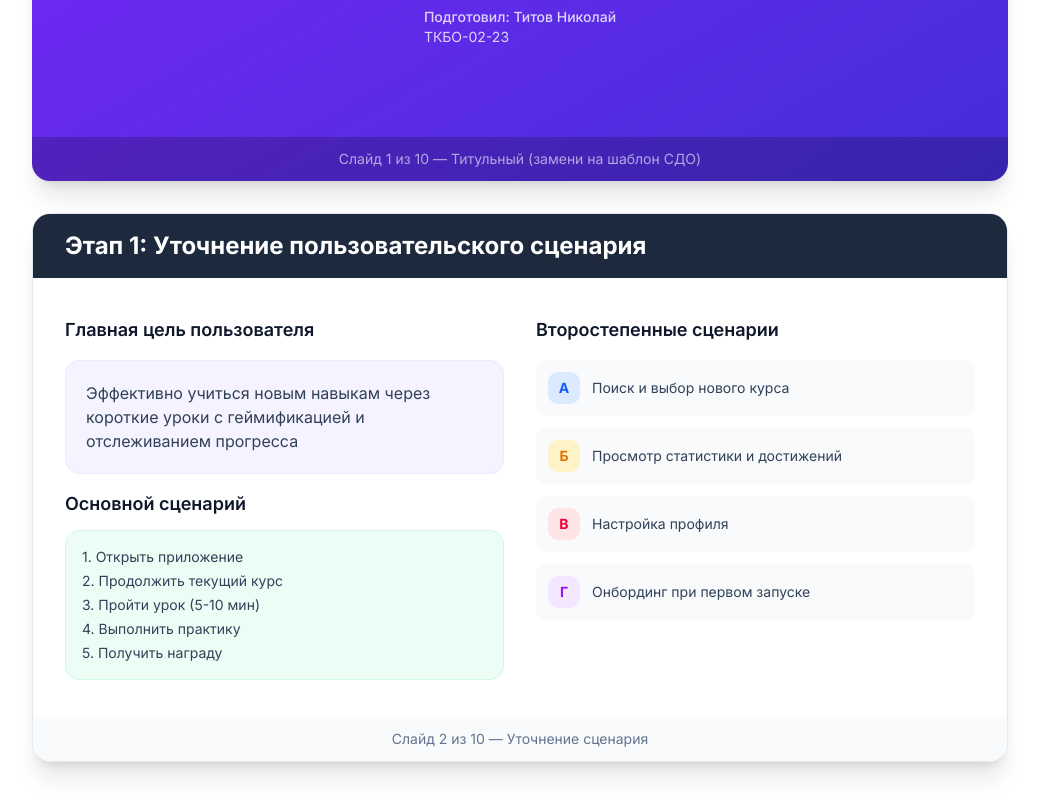
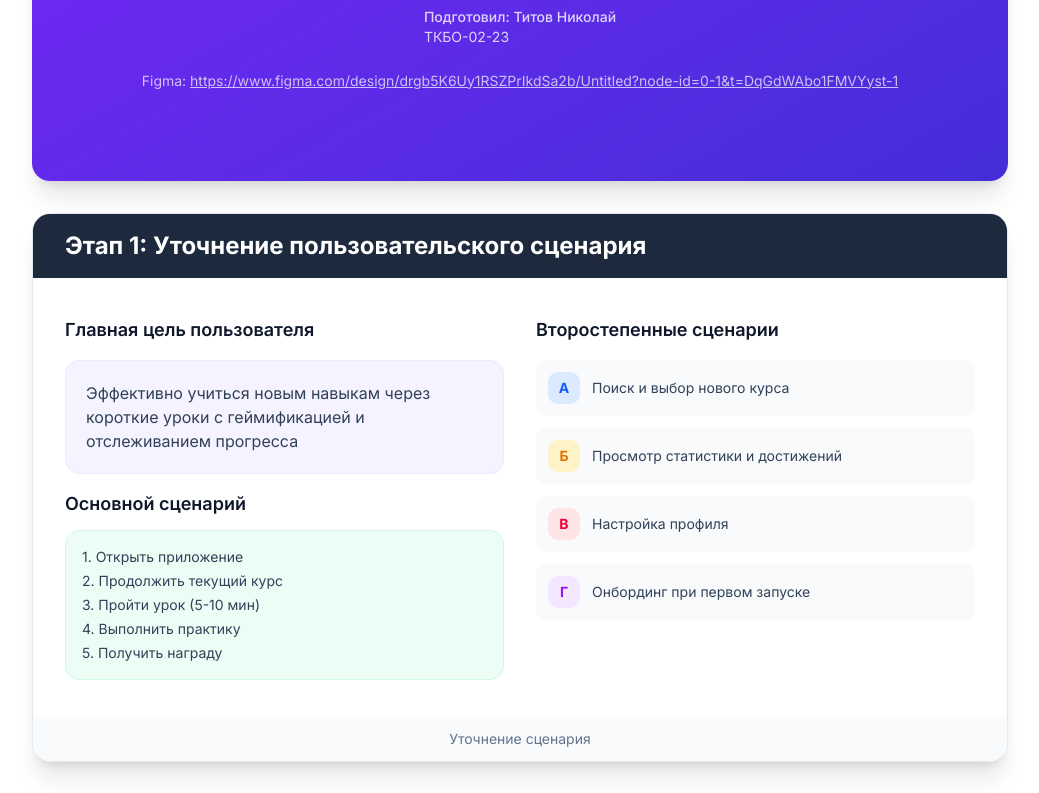
Before and after one commit to SecondNiceee/vir, a Next.js app: page /pdf2 in a window 1280 px wide. Shown: the part 480-1273 px from the top of the page, without its empty margins (120-1159 px from the left). Built offline with nearby package versions, Linux system fonts and the light colour scheme.

Commit message:
feat: update Figma links and slide titles in PDF pages

```diff
--- a/app/pdf1/page.tsx
+++ b/app/pdf1/page.tsx
@@ -10,7 +10,7 @@ export default function Pdf1Page() {
               <p className="text-sm text-slate-400">10 слайдов для сдачи</p>
             </div>
             <div className="flex gap-3">
-              <a href="https://www.figma.com/design/ifMj7wi9kSg8EiXMrfjmYS/Untitled?node-id=0-1&t=a26HOJN8i9Mb3mqx-1" target="_blank" rel="noopener noreferrer" className="text-sm text-green-400 hover:text-green-300">Figma-проект</a>
+              <a href="https://www.figma.com/design/drgb5K6Uy1RSZPrIkdSa2b/Untitled?node-id=0-1&t=DqGdWAbo1FMVYyst-1" target="_blank" rel="noopener noreferrer" className="text-sm text-green-400 hover:text-green-300">Figma-проект</a>
               <a href="/figma1" className="text-sm text-blue-400 hover:text-blue-300">Figma-контент</a>
             </div>
           </div>
@@ -39,9 +39,9 @@ export default function Pdf1Page() {
                 <p className="font-medium">Подготовил: Титов Николай</p>
                 <p>ТКБО-02-23</p>
               </div>
-            </div>
-            <div className="bg-black/20 px-6 py-3 text-center text-white/60 text-sm print:hidden">
-              Слайд 1 из 10 — Титульный (замени на шаблон СДО)
+              <div className="mt-6 text-sm text-white/70">
+                <p>Figma: <a href="https://www.figma.com/design/drgb5K6Uy1RSZPrIkdSa2b/Untitled?node-id=0-1&t=DqGdWAbo1FMVYyst-1" target="_blank" rel="noopener noreferrer" className="underline hover:text-white">https://www.figma.com/design/drgb5K6Uy1RSZPrIkdSa2b/Untitled?node-id=0-1&t=DqGdWAbo1FMVYyst-1</a></p>
+              </div>
             </div>
           </div>
 
@@ -85,7 +85,7 @@ export default function Pdf1Page() {
               </div>
             </div>
             <div className="bg-slate-50 px-6 py-3 text-center text-slate-500 text-sm print:hidden">
-              Слайд 2 из 10 — Выбор темы
+              Выбор темы
             </div>
           </div>
 
@@ -135,7 +135,7 @@ export default function Pdf1Page() {
               </div>
             </div>
             <div className="bg-slate-50 px-6 py-3 text-center text-slate-500 text-sm print:hidden">
-              Слайд 3 из 10 — Целевая аудитория
+              Целевая аудитория
             </div>
           </div>
 
@@ -193,7 +193,7 @@ export default function Pdf1Page() {
               </div>
             </div>
             <div className="bg-slate-50 px-6 py-3 text-center text-slate-500 text-sm print:hidden">
-              Слайд 4 из 10 — Пользовательские сценарии
+              Пользовательские сценарии
             </div>
           </div>
 
@@ -239,7 +239,7 @@ export default function Pdf1Page() {
               </div>
             </div>
             <div className="bg-slate-50 px-6 py-3 text-center text-slate-500 text-sm print:hidden">
-              Слайд 5 из 10 — Анализ Duolingo
+              Анализ Duolingo
             </div>
           </div>
 
@@ -285,7 +285,7 @@ export default function Pdf1Page() {
               </div>
             </div>
             <div className="bg-slate-50 px-6 py-3 text-center text-slate-500 text-sm print:hidden">
-              Слайд 6 из 10 — Анализ Stepic
+              Анализ Stepic
             </div>
           </div>
 
@@ -379,7 +379,7 @@ export default function Pdf1Page() {
               </table>
             </div>
             <div className="bg-slate-50 px-6 py-3 text-center text-slate-500 text-sm print:hidden">
-              Слайд 7 из 10 — Сравнительная таблица
+              Сравнительная таблица
             </div>
           </div>
 
@@ -420,7 +420,7 @@ export default function Pdf1Page() {
               </div>
             </div>
             <div className="bg-slate-50 px-6 py-3 text-center text-slate-500 text-sm print:hidden">
-              Слайд 9 из 10 — Выводы
+              Выводы
             </div>
           </div>
 
@@ -464,8 +464,8 @@ export default function Pdf1Page() {
                 </div>
               </div>
             </div>
-            <div className="bg-slate-50 px-6 py-3 text-center text-slate-500 text-sm print:hidden">
-              Слайд 10 из 10 — Проектные ориентиры
+            <div className="bg-slate-50 px-6 py-3 text-center text-slate-500 text-sm">
+              <p>Figma: <a href="https://www.figma.com/design/drgb5K6Uy1RSZPrIkdSa2b/Untitled?node-id=0-1&t=DqGdWAbo1FMVYyst-1" target="_blank" rel="noopener noreferrer" className="underline hover:text-slate-700">https://www.figma.com/design/drgb5K6Uy1RSZPrIkdSa2b/Untitled?node-id=0-1&t=DqGdWAbo1FMVYyst-1</a></p>
             </div>
           </div>
 
--- a/app/pdf2/page.tsx
+++ b/app/pdf2/page.tsx
@@ -10,7 +10,7 @@ export default function Pdf2Page() {
               <p className="text-sm text-slate-400">10 слайдов для сдачи</p>
             </div>
             <div className="flex gap-3">
-              <a href="https://www.figma.com/design/ifMj7wi9kSg8EiXMrfjmYS/Untitled?node-id=0-1&t=a26HOJN8i9Mb3mqx-1" target="_blank" rel="noopener noreferrer" className="text-sm text-green-400 hover:text-green-300">Figma-проект</a>
+              <a href="https://www.figma.com/design/drgb5K6Uy1RSZPrIkdSa2b/Untitled?node-id=0-1&t=DqGdWAbo1FMVYyst-1" target="_blank" rel="noopener noreferrer" className="text-sm text-green-400 hover:text-green-300">Figma-проект</a>
               <a href="/figma2" className="text-sm text-blue-400 hover:text-blue-300">Figma-контент</a>
             </div>
           </div>
@@ -39,9 +39,9 @@ export default function Pdf2Page() {
                 <p className="font-medium">Подготовил: Титов Николай</p>
                 <p>ТКБО-02-23</p>
               </div>
-            </div>
-            <div className="bg-black/20 px-6 py-3 text-center text-white/60 text-sm print:hidden">
-              Слайд 1 из 10 — Титульный (замени на шаблон СДО)
+              <div className="mt-6 text-sm text-white/70">
+                <p>Figma: <a href="https://www.figma.com/design/drgb5K6Uy1RSZPrIkdSa2b/Untitled?node-id=0-1&t=DqGdWAbo1FMVYyst-1" target="_blank" rel="noopener noreferrer" className="underline hover:text-white">https://www.figma.com/design/drgb5K6Uy1RSZPrIkdSa2b/Untitled?node-id=0-1&t=DqGdWAbo1FMVYyst-1</a></p>
+              </div>
             </div>
           </div>
 
@@ -92,7 +92,7 @@ export default function Pdf2Page() {
               </div>
             </div>
             <div className="bg-slate-50 px-6 py-3 text-center text-slate-500 text-sm print:hidden">
-              Слайд 2 из 10 — Уточнение сценария
+              Уточнение сценария
             </div>
           </div>
 
@@ -177,7 +177,7 @@ export default function Pdf2Page() {
               </div>
             </div>
             <div className="bg-slate-50 px-6 py-3 text-center text-slate-500 text-sm print:hidden">
-              Слайд 3 из 10 — Список экранов
+              Список экранов
             </div>
           </div>
 
@@ -253,7 +253,7 @@ export default function Pdf2Page() {
               </div>
             </div>
             <div className="bg-slate-50 px-6 py-3 text-center text-slate-500 text-sm print:hidden">
-              Слайд 4 из 10 — Тип навигации
+              Тип навигации
             </div>
           </div>
 
@@ -313,7 +313,7 @@ export default function Pdf2Page() {
               </div>
             </div>
             <div className="bg-slate-50 px-6 py-3 text-center text-slate-500 text-sm print:hidden">
-              Слайд 5 из 10 — User Flow
+              User Flow
             </div>
           </div>
 
@@ -389,7 +389,7 @@ export default function Pdf2Page() {
               </div>
             </div>
             <div className="bg-slate-50 px-6 py-3 text-center text-slate-500 text-sm print:hidden">
-              Слайд 6 из 10 — Lo-Fi Главная и Каталог
+              Lo-Fi Главная и Каталог
             </div>
           </div>
 
@@ -464,7 +464,7 @@ export default function Pdf2Page() {
               </div>
             </div>
             <div className="bg-slate-50 px-6 py-3 text-center text-slate-500 text-sm print:hidden">
-              Слайд 7 из 10 — Lo-Fi Урок и Результат
+              Lo-Fi Урок и Результат
             </div>
           </div>
 
@@ -536,7 +536,7 @@ export default function Pdf2Page() {
               </div>
             </div>
             <div className="bg-slate-50 px-6 py-3 text-center text-slate-500 text-sm print:hidden">
-              Слайд 8 из 10 — Lo-Fi Профиль и Прогресс
+              Lo-Fi Профиль и Прогресс
             </div>
           </div>
 
@@ -576,7 +576,7 @@ export default function Pdf2Page() {
               </div>
             </div>
             <div className="bg-slate-50 px-6 py-3 text-center text-slate-500 text-sm print:hidden">
-              Слайд 9 из 10 — Анализ и корректировки
+              Анализ и корректировки
             </div>
           </div>
 
@@ -621,8 +621,8 @@ export default function Pdf2Page() {
                 </div>
               </div>
             </div>
-            <div className="bg-slate-50 px-6 py-3 text-center text-slate-500 text-sm print:hidden">
-              Слайд 10 из 10 — Итоги и следующий этап
+            <div className="bg-slate-50 px-6 py-3 text-center text-slate-500 text-sm">
+              <p>Figma: <a href="https://www.figma.com/design/drgb5K6Uy1RSZPrIkdSa2b/Untitled?node-id=0-1&t=DqGdWAbo1FMVYyst-1" target="_blank" rel="noopener noreferrer" className="underline hover:text-slate-700">https://www.figma.com/design/drgb5K6Uy1RSZPrIkdSa2b/Untitled?node-id=0-1&t=DqGdWAbo1FMVYyst-1</a></p>
             </div>
           </div>
 
--- a/app/pdf3/page.tsx
+++ b/app/pdf3/page.tsx
@@ -10,7 +10,7 @@ export default function Pdf3Page() {
               <p className="text-sm text-slate-400">10 слайдов для сдачи</p>
             </div>
             <div className="flex gap-3">
-              <a href="https://www.figma.com/design/ifMj7wi9kSg8EiXMrfjmYS/Untitled?node-id=0-1&t=a26HOJN8i9Mb3mqx-1" target="_blank" rel="noopener noreferrer" className="text-sm text-green-400 hover:text-green-300">Figma-проект</a>
+              <a href="https://www.figma.com/design/drgb5K6Uy1RSZPrIkdSa2b/Untitled?node-id=0-1&t=DqGdWAbo1FMVYyst-1" target="_blank" rel="noopener noreferrer" className="text-sm text-green-400 hover:text-green-300">Figma-проект</a>
               <a href="/figma3" className="text-sm text-teal-400 hover:text-teal-300">Figma-контент</a>
             </div>
           </div>
@@ -39,9 +39,9 @@ export default function Pdf3Page() {
                 <p className="font-medium">Подготовил: Титов Николай</p>
                 <p>ТКБО-02-23</p>
               </div>
-            </div>
-            <div className="bg-black/20 px-6 py-3 text-center text-white/60 text-sm print:hidden">
-              Слайд 1 из 10 — Титульный (замени на шаблон СДО)
+              <div className="mt-6 text-sm text-white/70">
+                <p>Figma: <a href="https://www.figma.com/design/drgb5K6Uy1RSZPrIkdSa2b/Untitled?node-id=0-1&t=DqGdWAbo1FMVYyst-1" target="_blank" rel="noopener noreferrer" className="underline hover:text-white">https://www.figma.com/design/drgb5K6Uy1RSZPrIkdSa2b/Untitled?node-id=0-1&t=DqGdWAbo1FMVYyst-1</a></p>
+              </div>
             </div>
           </div>
 
@@ -92,7 +92,7 @@ export default function Pdf3Page() {
               </div>
             </div>
             <div className="bg-slate-50 px-6 py-3 text-center text-slate-500 text-sm print:hidden">
-              Слайд 2 из 10 — Визуальные основы
+              Визуальные основы
             </div>
           </div>
 
@@ -166,7 +166,7 @@ export default function Pdf3Page() {
               </div>
             </div>
             <div className="bg-slate-50 px-6 py-3 text-center text-slate-500 text-sm print:hidden">
-              Слайд 3 из 10 — Цветовая палитра
+              Цветовая палитра
             </div>
           </div>
 
@@ -225,7 +225,7 @@ export default function Pdf3Page() {
               </div>
             </div>
             <div className="bg-slate-50 px-6 py-3 text-center text-slate-500 text-sm print:hidden">
-              Слайд 4 из 10 — Типографика
+              Типографика
             </div>
           </div>
 
@@ -292,7 +292,7 @@ export default function Pdf3Page() {
               </div>
             </div>
             <div className="bg-slate-50 px-6 py-3 text-center text-slate-500 text-sm print:hidden">
-              Слайд 5 из 10 — Сетка и отступы
+              Сетка и отступы
             </div>
           </div>
 
@@ -371,7 +371,7 @@ export default function Pdf3Page() {
               </div>
             </div>
             <div className="bg-slate-50 px-6 py-3 text-center text-slate-500 text-sm print:hidden">
-              Слайд 6 из 10 — Кнопки
+              Кнопки
             </div>
           </div>
 
@@ -383,7 +383,7 @@ export default function Pdf3Page() {
             <div className="flex-1 p-8">
               <div className="grid grid-cols-2 gap-8">
                 <div className="space-y-4">
-                  <h3 className="text-sm font-semibold text-slate-500 uppercase">Типы полей</h3>
+                  <h3 className="text-sm font-semibold text-slate-500 uppercase">Ти��ы полей</h3>
                   <div>
                     <label className="text-sm font-medium text-slate-700 mb-1 block">Текстовое поле</label>
                     <input type="text" placeholder="Введите имя" className="w-full px-4 py-3 border border-slate-300 rounded-xl" />
@@ -417,7 +417,7 @@ export default function Pdf3Page() {
               </div>
             </div>
             <div className="bg-slate-50 px-6 py-3 text-center text-slate-500 text-sm print:hidden">
-              Слайд 7 из 10 — Формы ввода
+              Формы ввода
             </div>
           </div>
 
@@ -495,7 +495,7 @@ export default function Pdf3Page() {
               </div>
             </div>
             <div className="bg-slate-50 px-6 py-3 text-center text-slate-500 text-sm print:hidden">
-              Слайд 8 из 10 — Карточки
+              Карточки
             </div>
           </div>
 
@@ -614,7 +614,7 @@ export default function Pdf3Page() {
               </div>
             </div>
             <div className="bg-slate-50 px-6 py-3 text-center text-slate-500 text-sm print:hidden">
-              Слайд 9 из 10 — Пример экрана
+              Пример экрана
             </div>
           </div>
 
@@ -682,8 +682,8 @@ export default function Pdf3Page() {
                 </div>
               </div>
             </div>
-            <div className="bg-black/20 px-6 py-3 text-center text-white/60 text-sm print:hidden">
-              Слайд 10 из 10 — Итоги
+            <div className="bg-black/20 px-6 py-3 text-center text-white/60 text-sm">
+              <p>Figma: <a href="https://www.figma.com/design/drgb5K6Uy1RSZPrIkdSa2b/Untitled?node-id=0-1&t=DqGdWAbo1FMVYyst-1" target="_blank" rel="noopener noreferrer" className="underline hover:text-white">https://www.figma.com/design/drgb5K6Uy1RSZPrIkdSa2b/Untitled?node-id=0-1&t=DqGdWAbo1FMVYyst-1</a></p>
             </div>
           </div>
 
--- a/app/pdf4/page.tsx
+++ b/app/pdf4/page.tsx
@@ -10,7 +10,7 @@ export default function Pdf4Page() {
               <p className="text-sm text-slate-400">10 слайдов для сдачи</p>
             </div>
             <div className="flex gap-3">
-              <a href="https://www.figma.com/design/ifMj7wi9kSg8EiXMrfjmYS/Untitled?node-id=0-1&t=a26HOJN8i9Mb3mqx-1" target="_blank" rel="noopener noreferrer" className="text-sm text-green-400 hover:text-green-300">Figma-проект</a>
+              <a href="https://www.figma.com/design/drgb5K6Uy1RSZPrIkdSa2b/Untitled?node-id=0-1&t=DqGdWAbo1FMVYyst-1" target="_blank" rel="noopener noreferrer" className="text-sm text-green-400 hover:text-green-300">Figma-проект</a>
               <a href="/figma4" className="text-sm text-emerald-400 hover:text-emerald-300">Figma-контент</a>
             </div>
           </div>
@@ -39,9 +39,9 @@ export default function Pdf4Page() {
                 <p className="font-medium">Подготовил: Титов Николай</p>
                 <p>ТКБО-02-23</p>
               </div>
-            </div>
-            <div className="bg-black/20 px-6 py-3 text-center text-white/60 text-sm print:hidden">
-              Слайд 1 из 10 — Титульный (замени на шаблон СДО)
+              <div className="mt-6 text-sm text-white/70">
+                <p>Figma: <a href="https://www.figma.com/design/drgb5K6Uy1RSZPrIkdSa2b/Untitled?node-id=0-1&t=DqGdWAbo1FMVYyst-1" target="_blank" rel="noopener noreferrer" className="underline hover:text-white">https://www.figma.com/design/drgb5K6Uy1RSZPrIkdSa2b/Untitled?node-id=0-1&t=DqGdWAbo1FMVYyst-1</a></p>
+              </div>
             </div>
           </div>
 
@@ -108,7 +108,7 @@ export default function Pdf4Page() {
               </div>
             </div>
             <div className="bg-slate-50 px-6 py-3 text-center text-slate-500 text-sm print:hidden">
-              Слайд 2 из 10 — Цели и задачи
+              Цели и задачи
             </div>
           </div>
 
@@ -168,7 +168,7 @@ export default function Pdf4Page() {
               </div>
             </div>
             <div className="bg-slate-50 px-6 py-3 text-center text-slate-500 text-sm print:hidden">
-              Слайд 3 из 10 — Главный экран
+              Главный экран
             </div>
           </div>
 
@@ -236,11 +236,11 @@ export default function Pdf4Page() {
               </div>
             </div>
             <div className="bg-slate-50 px-6 py-3 text-center text-slate-500 text-sm print:hidden">
-              Слайд 4 из 10 — Экран урока
+              Экран урока
             </div>
           </div>
 
-          {/* Слайд 5 - Каталог курсов */}
+          {/* Слайд 5 - Каталог ��урсов */}
           <div className="bg-white rounded-2xl shadow-xl border border-slate-200 overflow-hidden aspect-video flex flex-col print:rounded-none print:shadow-none print:border-0 print:break-after-page">
             <div className="bg-slate-800 text-white px-8 py-4">
               <h2 className="text-2xl font-bold">Каталог курсов</h2>
@@ -288,7 +288,7 @@ export default function Pdf4Page() {
               </div>
             </div>
             <div className="bg-slate-50 px-6 py-3 text-center text-slate-500 text-sm print:hidden">
-              Слайд 5 из 10 — Каталог курсов
+              Каталог курсов
             </div>
           </div>
 
@@ -349,7 +349,7 @@ export default function Pdf4Page() {
               </div>
             </div>
             <div className="bg-slate-50 px-6 py-3 text-center text-slate-500 text-sm print:hidden">
-              Слайд 6 из 10 — Детали курса
+              Детали курса
             </div>
           </div>
 
@@ -411,7 +411,7 @@ export default function Pdf4Page() {
               </div>
             </div>
             <div className="bg-slate-50 px-6 py-3 text-center text-slate-500 text-sm print:hidden">
-              Слайд 7 из 10 — Профиль
+              Профиль
             </div>
           </div>
 
@@ -454,7 +454,7 @@ export default function Pdf4Page() {
               </div>
             </div>
             <div className="bg-slate-50 px-6 py-3 text-center text-slate-500 text-sm print:hidden">
-              Слайд 8 из 10 — Сервисные состояния
+              Сервисные состояния
             </div>
           </div>
 
@@ -519,7 +519,7 @@ export default function Pdf4Page() {
               </div>
             </div>
             <div className="bg-slate-50 px-6 py-3 text-center text-slate-500 text-sm print:hidden">
-              Слайд 9 из 10 — Визуальная иерархия
+              Визуальная иерархия
             </div>
           </div>
 
@@ -546,8 +546,8 @@ export default function Pdf4Page() {
                 <p className="text-xl font-semibold">ПЗ №5 — Интерактивный прототип и презентация</p>
               </div>
             </div>
-            <div className="bg-black/20 px-6 py-3 text-center text-white/60 text-sm print:hidden">
-              Слайд 10 из 10 — Итоги
+            <div className="bg-black/20 px-6 py-3 text-center text-white/60 text-sm">
+              <p>Figma: <a href="https://www.figma.com/design/drgb5K6Uy1RSZPrIkdSa2b/Untitled?node-id=0-1&t=DqGdWAbo1FMVYyst-1" target="_blank" rel="noopener noreferrer" className="underline hover:text-white">https://www.figma.com/design/drgb5K6Uy1RSZPrIkdSa2b/Untitled?node-id=0-1&t=DqGdWAbo1FMVYyst-1</a></p>
             </div>
           </div>
 
--- a/app/pdf5/page.tsx
+++ b/app/pdf5/page.tsx
@@ -10,7 +10,7 @@ export default function Pdf5Page() {
               <p className="text-sm text-slate-400">10 слайдов для сдачи</p>
             </div>
             <div className="flex gap-3">
-              <a href="https://www.figma.com/design/ifMj7wi9kSg8EiXMrfjmYS/Untitled?node-id=0-1&t=a26HOJN8i9Mb3mqx-1" target="_blank" rel="noopener noreferrer" className="text-sm text-green-400 hover:text-green-300">Figma-проект</a>
+              <a href="https://www.figma.com/design/drgb5K6Uy1RSZPrIkdSa2b/Untitled?node-id=0-1&t=DqGdWAbo1FMVYyst-1" target="_blank" rel="noopener noreferrer" className="text-sm text-green-400 hover:text-green-300">Figma-проект</a>
               <a href="/figma5" className="text-sm text-rose-400 hover:text-rose-300">Figma-контент</a>
             </div>
           </div>
@@ -40,9 +40,9 @@ export default function Pdf5Page() {
                 <p className="font-medium">Подготовил: Титов Николай</p>
                 <p>ТКБО-02-23</p>
               </div>
-            </div>
-            <div className="bg-black/20 px-6 py-3 text-center text-white/60 text-sm print:hidden">
-              Слайд 1 из 10 — Титульный (замени на шаблон СДО)
+              <div className="mt-6 text-sm text-white/70">
+                <p>Figma: <a href="https://www.figma.com/design/drgb5K6Uy1RSZPrIkdSa2b/Untitled?node-id=0-1&t=DqGdWAbo1FMVYyst-1" target="_blank" rel="noopener noreferrer" className="underline hover:text-white">https://www.figma.com/design/drgb5K6Uy1RSZPrIkdSa2b/Untitled?node-id=0-1&t=DqGdWAbo1FMVYyst-1</a></p>
+              </div>
             </div>
           </div>
 
@@ -105,7 +105,7 @@ export default function Pdf5Page() {
               </div>
             </div>
             <div className="bg-slate-50 px-6 py-3 text-center text-slate-500 text-sm print:hidden">
-              Слайд 2 из 10 — Цели и задачи
+              Цели и задачи
             </div>
           </div>
 
@@ -154,7 +154,7 @@ export default function Pdf5Page() {
               </div>
             </div>
             <div className="bg-slate-50 px-6 py-3 text-center text-slate-500 text-sm print:hidden">
-              Слайд 3 из 10 — Основной сценарий
+              Основной сценарий
             </div>
           </div>
 
@@ -235,7 +235,7 @@ export default function Pdf5Page() {
               </div>
             </div>
             <div className="bg-slate-50 px-6 py-3 text-center text-slate-500 text-sm print:hidden">
-              Слайд 4 из 10 — Альтернативные сценарии
+              Альтернативные сценарии
             </div>
           </div>
 
@@ -296,7 +296,7 @@ export default function Pdf5Page() {
               </div>
             </div>
             <div className="bg-slate-50 px-6 py-3 text-center text-slate-500 text-sm print:hidden">
-              Слайд 5 из 10 — Типы переходов
+              Типы переходов
             </div>
           </div>
 
@@ -381,7 +381,7 @@ export default function Pdf5Page() {
               </div>
             </div>
             <div className="bg-slate-50 px-6 py-3 text-center text-slate-500 text-sm print:hidden">
-              Слайд 6 из 10 — Интерактивные состояния
+              Интерактивные состояния
             </div>
           </div>
 
@@ -447,7 +447,7 @@ export default function Pdf5Page() {
               </div>
             </div>
             <div className="bg-slate-50 px-6 py-3 text-center text-slate-500 text-sm print:hidden">
-              Слайд 7 из 10 — Карта экранов
+              Карта экранов
             </div>
           </div>
 
@@ -495,7 +495,7 @@ export default function Pdf5Page() {
               </div>
             </div>
             <div className="bg-slate-50 px-6 py-3 text-center text-slate-500 text-sm print:hidden">
-              Слайд 8 из 10 — Тестирование
+              Тестирование
             </div>
           </div>
 
@@ -521,7 +521,7 @@ export default function Pdf5Page() {
               </p>
             </div>
             <div className="bg-slate-50 px-6 py-3 text-center text-slate-500 text-sm print:hidden">
-              Слайд 9 из 10 — Демонстрация
+              Демонстрация
             </div>
           </div>
 
@@ -567,8 +567,8 @@ export default function Pdf5Page() {
               </div>
               <p className="text-xl font-semibold">Спасибо за внимание!</p>
             </div>
-            <div className="bg-black/20 px-6 py-3 text-center text-white/60 text-sm print:hidden">
-              Слайд 10 из 10 — Итоги
+            <div className="bg-black/20 px-6 py-3 text-center text-white/60 text-sm">
+              <p>Figma: <a href="https://www.figma.com/design/drgb5K6Uy1RSZPrIkdSa2b/Untitled?node-id=0-1&t=DqGdWAbo1FMVYyst-1" target="_blank" rel="noopener noreferrer" className="underline hover:text-white">https://www.figma.com/design/drgb5K6Uy1RSZPrIkdSa2b/Untitled?node-id=0-1&t=DqGdWAbo1FMVYyst-1</a></p>
             </div>
           </div>
 
```
